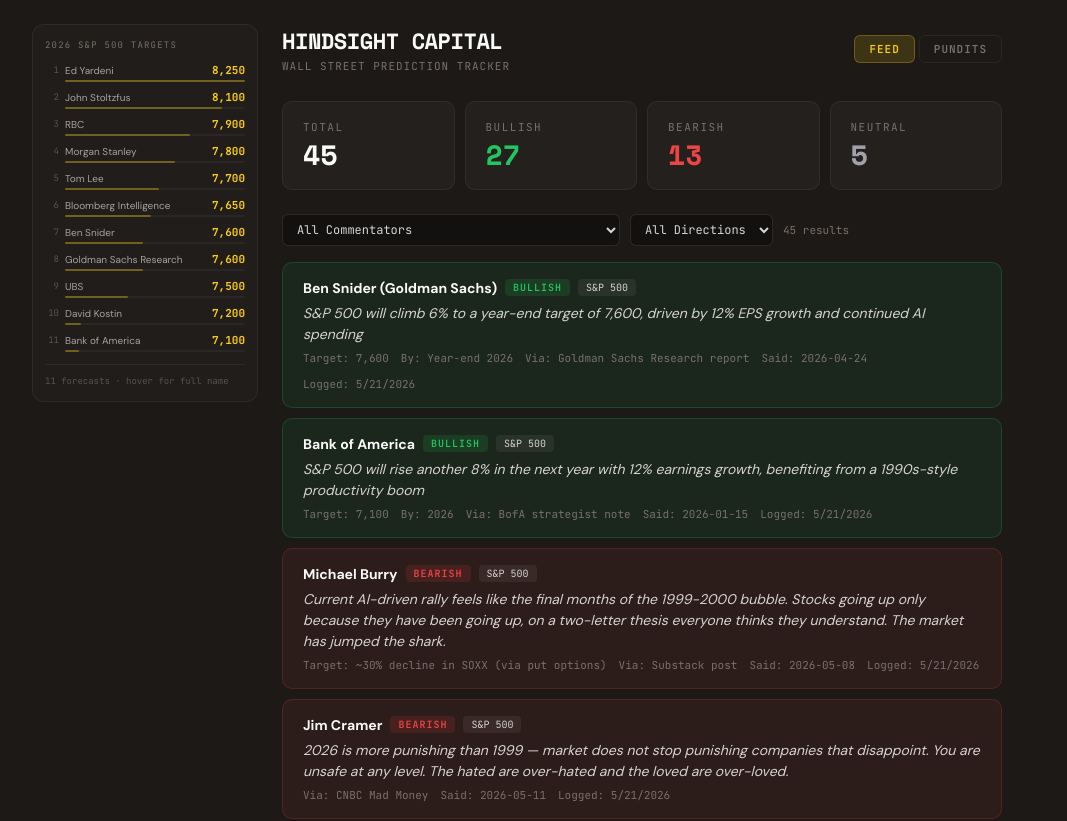
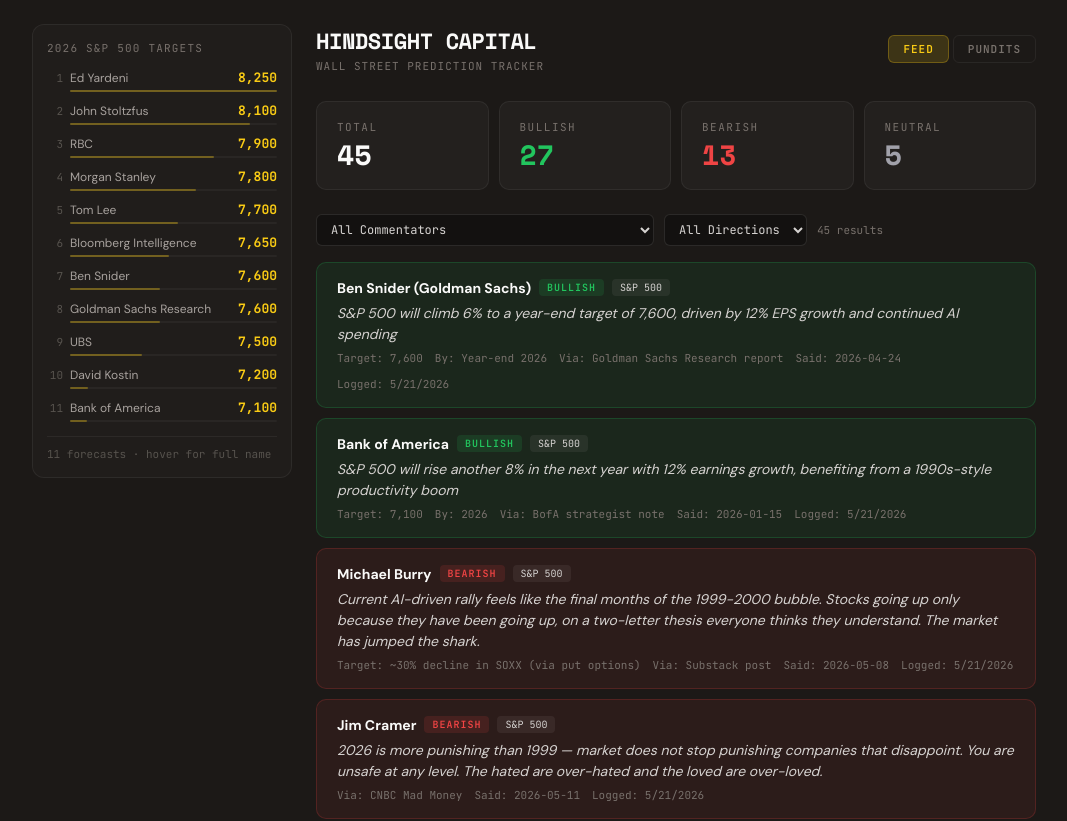
Before and after one commit to veridead1/pundit-tracker, a Next.js app: page / in a window 1280 px wide. Shown: the top 821 px of the page, without its empty margins (68-1135 px from the left). Built offline with nearby package versions, Linux system fonts and the light colour scheme.

Commit message:
increase sidebar font sizes

```diff
--- a/components/PunditTracker.jsx
+++ b/components/PunditTracker.jsx
@@ -416,17 +416,17 @@ export default function PunditTracker() {
       {/* S&P 500 Targets Sidebar */}
       {sp500Targets.length > 0 && (
         <div style={{
-          width: 200,
+          width: 230,
           flexShrink: 0,
           position: "sticky",
           top: 24,
           background: "rgba(255,255,255,0.02)",
           border: "1px solid rgba(255,255,255,0.06)",
           borderRadius: 12,
-          padding: "14px 12px",
+          padding: "16px 14px",
           alignSelf: "flex-start",
         }}>
-          <div style={{ fontSize: 9, color: "#78716c", fontFamily: monoFont, textTransform: "uppercase", letterSpacing: 1.2, marginBottom: 12 }}>
+          <div style={{ fontSize: 11, color: "#78716c", fontFamily: monoFont, textTransform: "uppercase", letterSpacing: 1.2, marginBottom: 14 }}>
             2026 S&P 500 Targets
           </div>
           {sp500Targets.map(function(t, i) {
@@ -439,23 +439,23 @@ export default function PunditTracker() {
               .replace("Intelligence (60+ institutions)", "")
               .trim();
             return (
-              <div key={t.id} style={{ marginBottom: 8 }}>
-                <div style={{ display: "flex", alignItems: "center", gap: 6, marginBottom: 3 }}>
-                  <span style={{ fontSize: 9, color: "#57534e", fontFamily: monoFont, width: 14, textAlign: "right", flexShrink: 0 }}>{i + 1}</span>
-                  <span style={{ flex: 1, fontSize: 10, color: "#a8a29e", overflow: "hidden", textOverflow: "ellipsis", whiteSpace: "nowrap" }} title={t.commentator}>
+              <div key={t.id} style={{ marginBottom: 10 }}>
+                <div style={{ display: "flex", alignItems: "center", gap: 7, marginBottom: 4 }}>
+                  <span style={{ fontSize: 11, color: "#57534e", fontFamily: monoFont, width: 16, textAlign: "right", flexShrink: 0 }}>{i + 1}</span>
+                  <span style={{ flex: 1, fontSize: 12, color: "#a8a29e", overflow: "hidden", textOverflow: "ellipsis", whiteSpace: "nowrap" }} title={t.commentator}>
                     {shortName}
                   </span>
-                  <span style={{ fontSize: 11, fontWeight: 700, color: "#facc15", fontFamily: monoFont, flexShrink: 0 }}>
+                  <span style={{ fontSize: 13, fontWeight: 700, color: "#facc15", fontFamily: monoFont, flexShrink: 0 }}>
                     {t.target.toLocaleString()}
                   </span>
                 </div>
-                <div style={{ marginLeft: 20, height: 2, background: "rgba(255,255,255,0.04)", borderRadius: 1 }}>
+                <div style={{ marginLeft: 23, height: 2, background: "rgba(255,255,255,0.04)", borderRadius: 1 }}>
                   <div style={{ height: "100%", width: barPct + "%", background: "rgba(250,204,21,0.35)", borderRadius: 1, minWidth: "8%" }} />
                 </div>
               </div>
             );
           })}
-          <div style={{ marginTop: 12, paddingTop: 10, borderTop: "1px solid rgba(255,255,255,0.05)", fontSize: 9, color: "#57534e", fontFamily: monoFont }}>
+          <div style={{ marginTop: 14, paddingTop: 10, borderTop: "1px solid rgba(255,255,255,0.05)", fontSize: 11, color: "#57534e", fontFamily: monoFont }}>
             {sp500Targets.length} forecasts · hover for full name
           </div>
         </div>
```
